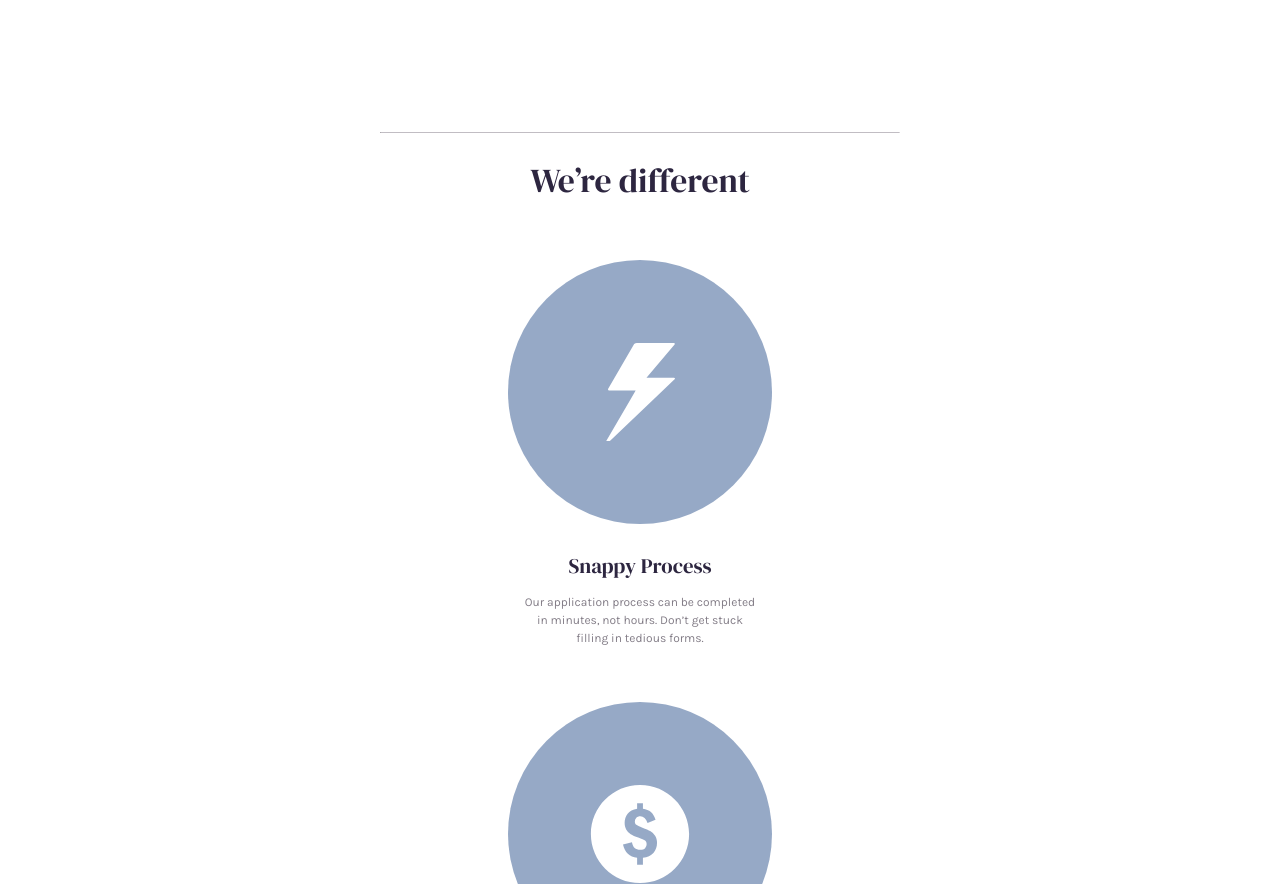
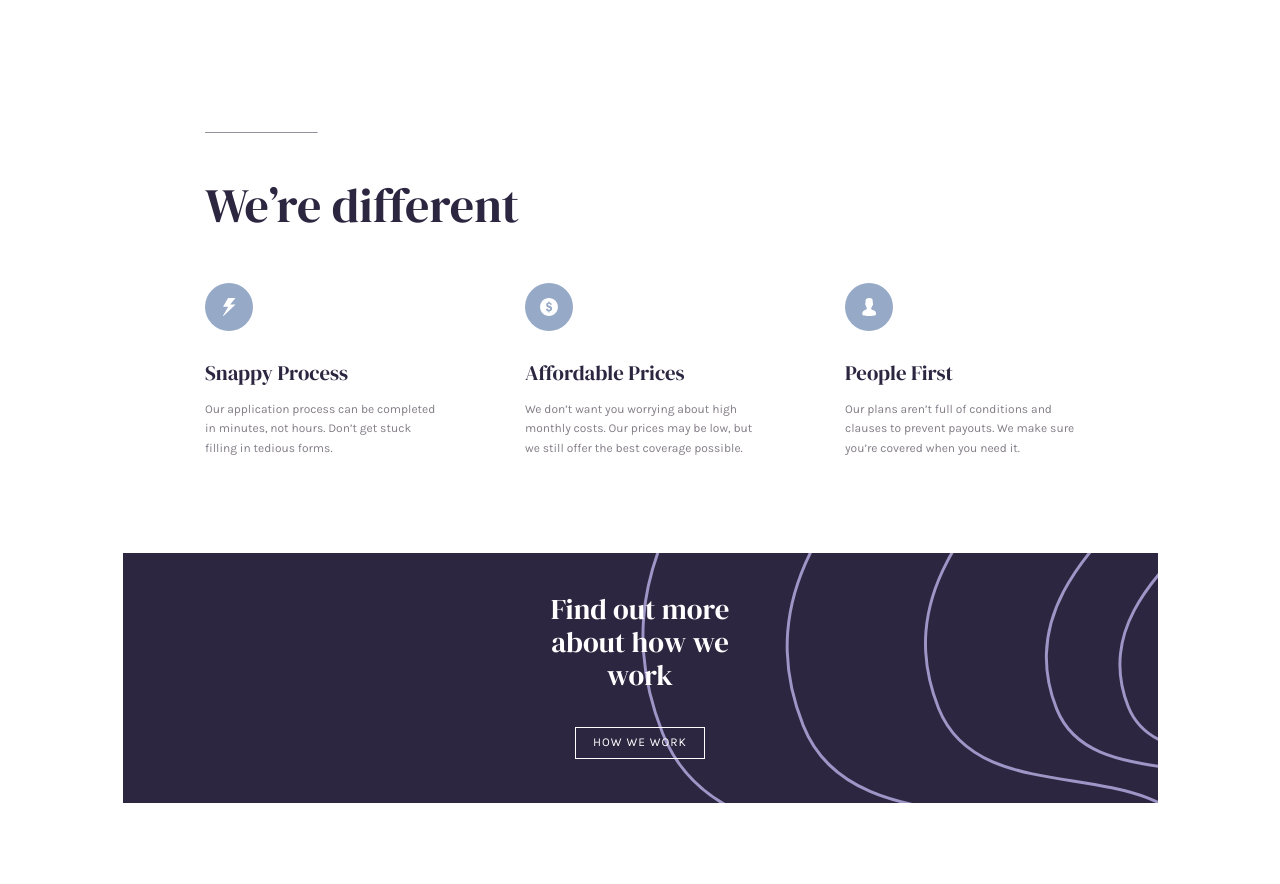
Before and after one commit to Hrodberht/Insure-landing-page, a plain HTML site: page index.html in a window 1280 px wide. Shown: the part 618-1502 px from the top of the page. Drawn offline with Linux system fonts and the light colour scheme.

Commit message:
Added values desktop styles

```diff
--- a/index.html
+++ b/index.html
@@ -61,6 +61,7 @@
       We’re different
     </h2>
 
+    <div class="values__box">
       <div class="values__objective">
         <img class="values__objective__logo" src="images/icon-snappy-process.svg" alt="Spanny Process logo">
 
@@ -99,6 +100,7 @@
           Our plans aren’t full of conditions and clauses to prevent payouts. We make
           sure you’re covered when you need it.
         </p>
+      </div>
     </div>
   </div>
 
--- a/styles/styles.css
+++ b/styles/styles.css
@@ -291,6 +291,7 @@ main {
 
 @media only screen and (min-width: 720px) {
     body {
+        margin: 0 auto;
         max-width: 1150px;
     }
 
@@ -335,6 +336,42 @@ main {
         right: 140px;
     }
 
+    .values {
+        padding-left: 140px;
+    }
+
+    .values__header {
+        text-align: left;
+        margin: 0;
+        font-size: 3em;
+        padding-bottom: 20px;
+    }
+
+    .values__box {
+        display: flex;
+        justify-content: space-between;
+        max-width: 880px;
+    }
+
+    .values__objective__logo {
+        display: block;
+        margin: 30px 0;
+        width: 20%;
+    }
+
+    .values__obbjective__title {
+        margin: 15px 0;
+        text-align: left;
+    }
+
+    .values__obbjective__description {
+        max-width: 240px;
+        margin: 0;
+        padding-bottom: 25px;
+        text-align: left;
+        line-height: 1.6em;
+    }
+
     /* Footer */
 
 
@@ -349,4 +386,12 @@ main {
         max-width: 11%;
         border-top: 1px solid rgba(255, 255, 255, 0.5);
     }
+
+    .divider--narow {
+        display: block;
+        margin-left: 0;
+        margin-bottom: 45px;
+        max-width: 11%;
+        border-top: 1px solid rgba(45, 38, 64, 0.5);
+    }
 }
```
Lines whose indentation alone changed are shown as unchanged.
